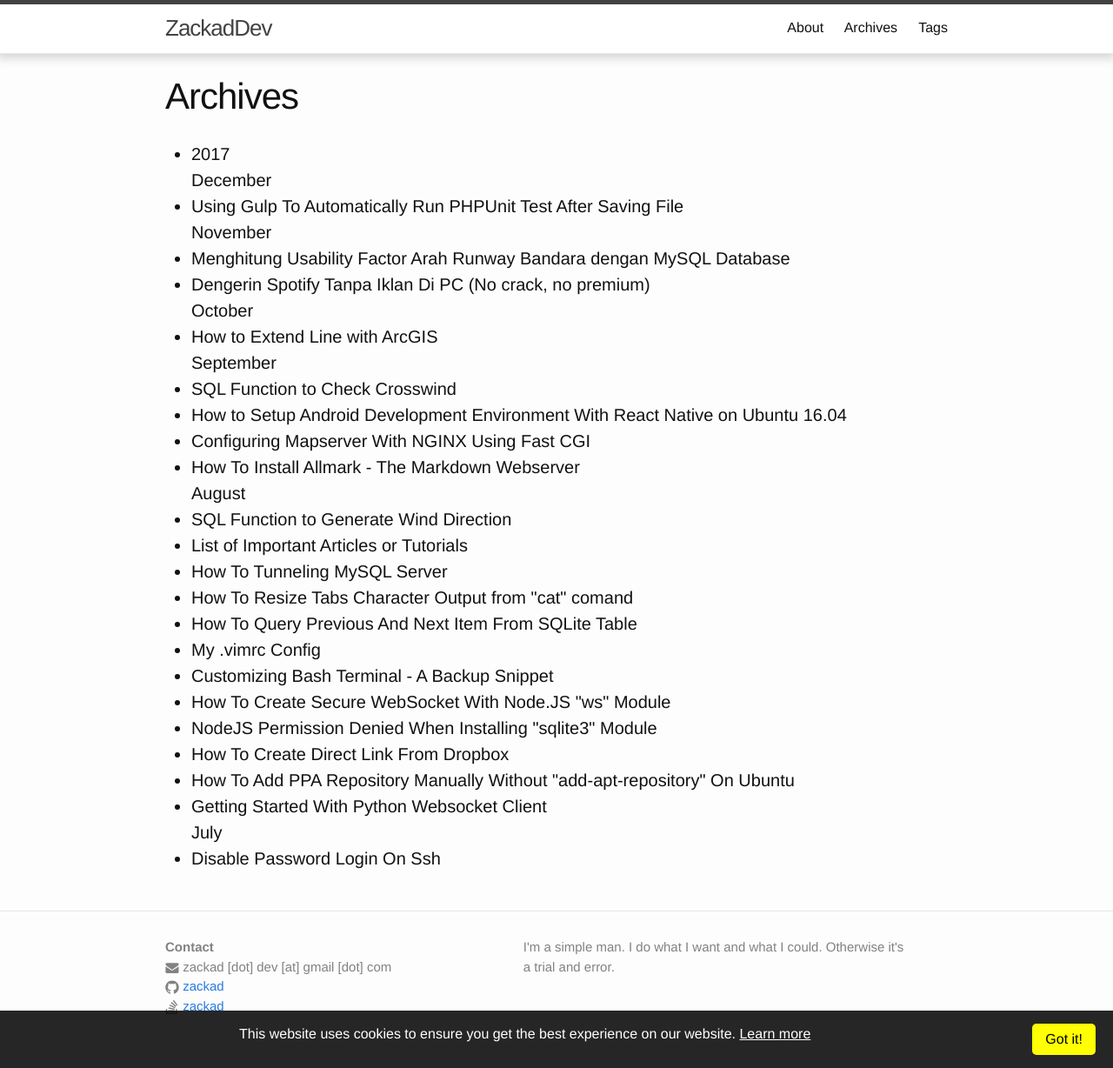
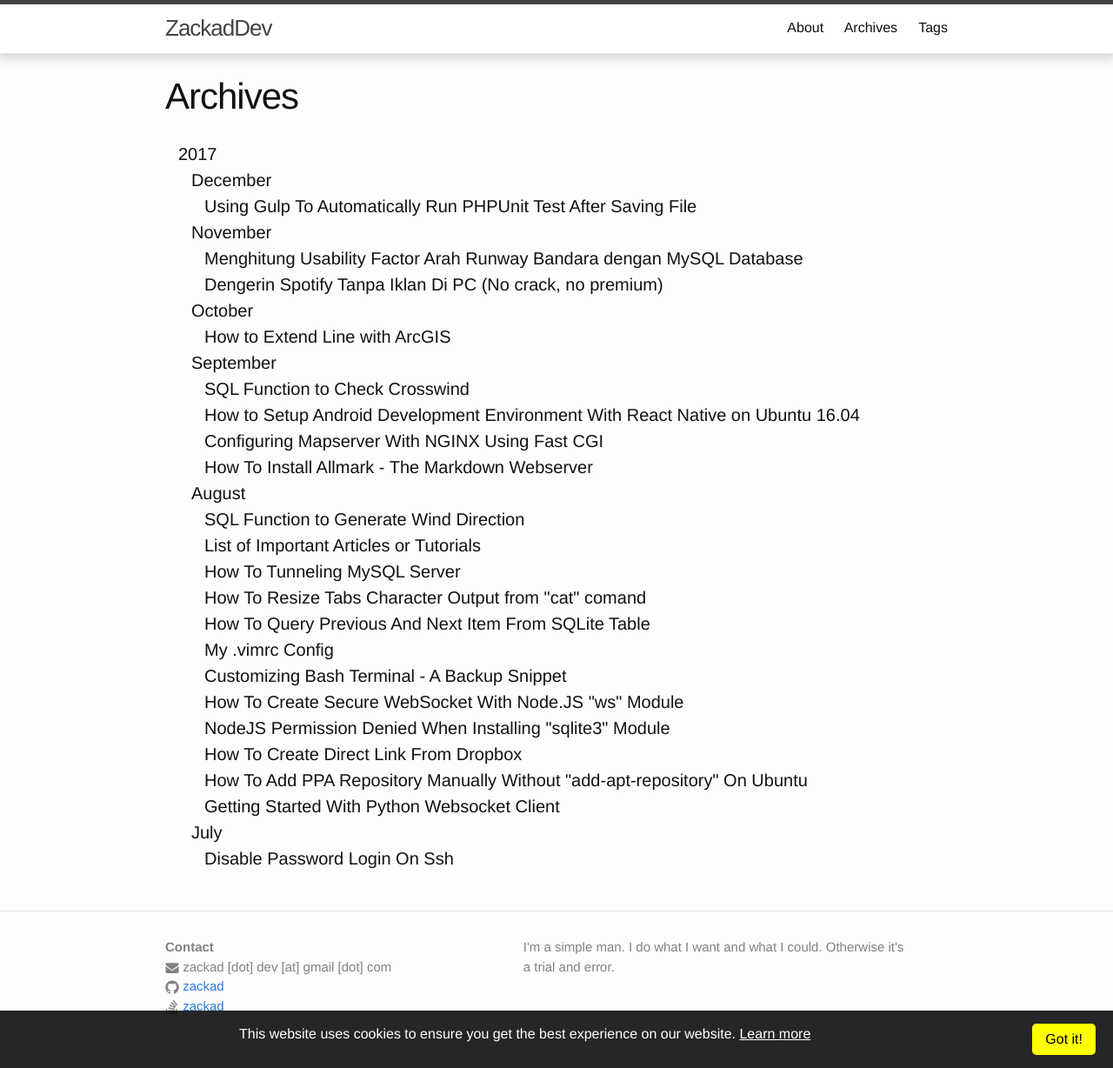
Before and after one commit to zackad/blog-src, a Jekyll site: the page built from archives.html, in a window 1280 px wide and 1228 px high. Shown: the whole window at 87% size. Built offline with Jekyll 4.4.1, drawn with Linux system fonts in a browser that asks for light colours.

Commit message:
add margin and list styling for archive items

```diff
--- a/_sass/minima/_layout.scss
+++ b/_sass/minima/_layout.scss
@@ -262,6 +262,26 @@
 }
 
 
+
+/**
+ * Archives page
+ */
+.archive-list {
+  li {
+    list-style: none;
+  }
+  .year {
+    margin-left: -$spacing-unit / 2;
+  }
+  .month {
+  }
+  .archive-item {
+    margin-left: $spacing-unit / 2;
+  }
+}
+
+
+
 /**
  * Posts
  */
```
